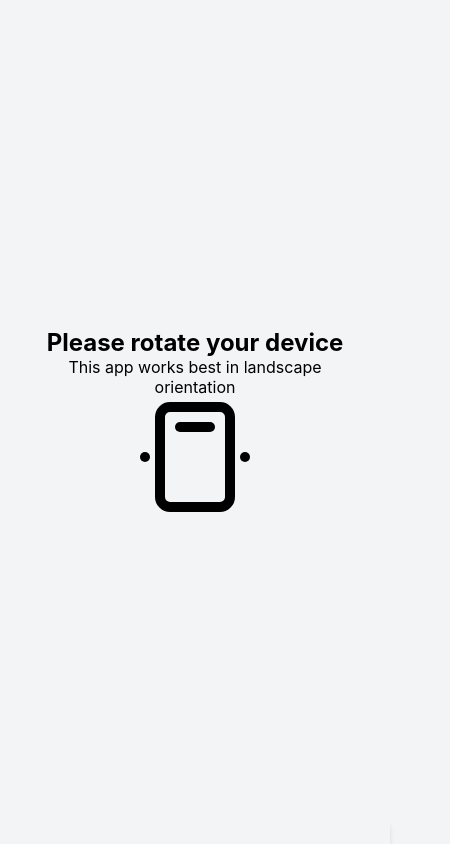
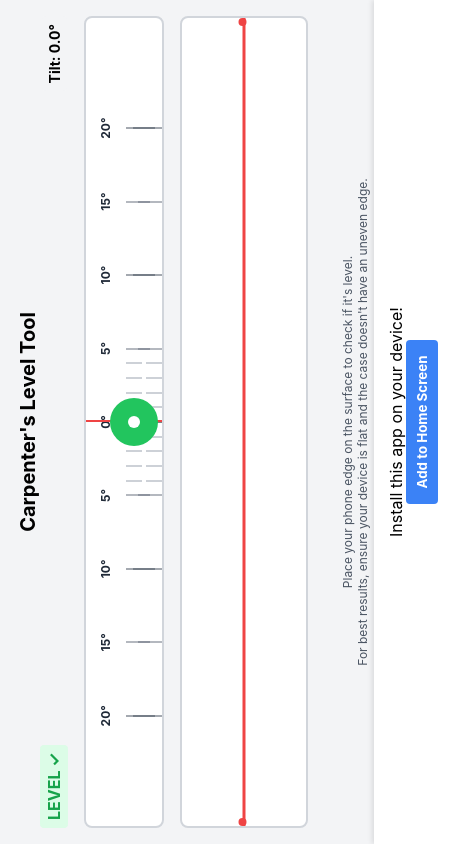
Before and after one commit to isaacdozier/level, a plain HTML site: page index.html in a window 390 px wide. Shown: the whole page, 450 px wide, since content can reach past the window. Drawn offline with Linux system fonts and the light colour scheme.

Commit message:
Update index.html

```diff
--- a/index.html
+++ b/index.html
@@ -5,21 +5,26 @@
     <meta name="viewport" content="width=device-width, initial-scale=1.0, maximum-scale=1.0, user-scalable=no">
     <title>Carpenter's Level Tool</title>
 
-    <!-- Basic PWA settings -->
+    <!-- PWA meta tags -->
     <meta name="description" content="A digital level tool for carpenters and DIY enthusiasts">
     <meta name="theme-color" content="#3b82f6">
     <meta name="apple-mobile-web-app-capable" content="yes">
-    <meta name="apple-mobile-web-app-status-bar-style" content="black">
+    <meta name="apple-mobile-web-app-status-bar-style" content="black-translucent">
     <meta name="apple-mobile-web-app-title" content="Level Tool">
-    <meta name="mobile-web-app-capable" content="yes">
+    <meta name="orientation" content="landscape">
 
     <!-- PWA manifest -->
     <link rel="manifest" href="manifest.json">
 
-    <!-- Icons -->
+    <!-- iOS icons -->
     <link rel="apple-touch-icon" href="icons/icon-192x192.png">
-    <link rel="icon" type="image/png" sizes="192x192" href="icons/icon-192x192.png">
-    <link rel="icon" type="image/png" sizes="512x512" href="icons/icon-512x512.png">
+    <link rel="apple-touch-icon" sizes="152x152" href="icons/icon-152x152.png">
+    <link rel="apple-touch-icon" sizes="180x180" href="icons/icon-180x180.png">
+    <link rel="apple-touch-icon" sizes="167x167" href="icons/icon-167x167.png">
+
+    <!-- Favicon -->
+    <link rel="icon" type="image/png" sizes="32x32" href="icons/icon-32x32.png">
+    <link rel="icon" type="image/png" sizes="16x16" href="icons/icon-16x16.png">
 
     <style>
         * {
@@ -42,6 +47,19 @@
             flex-direction: column;
             align-items: center;
             justify-content: center;
+        }
+
+        /* Force landscape */
+        @media screen and (orientation: portrait) {
+            html {
+                transform: rotate(-90deg);
+                transform-origin: left top;
+                width: 100vh;
+                height: 100vw;
+                position: absolute;
+                top: 100%;
+                left: 0;
+            }
         }
 
         .app-container {
@@ -337,61 +355,9 @@
         .reset-button:hover {
             background-color: #4b5563;
         }
-
-        .rotate-notice {
-            display: none;
-            position: fixed;
-            top: 0;
-            left: 0;
-            width: 100%;
-            height: 100%;
-            background-color: #f3f4f6;
-            flex-direction: column;
-            align-items: center;
-            justify-content: center;
-            z-index: 2000;
-            text-align: center;
-            padding: 2rem;
-        }
-
-        .rotate-notice img {
-            width: 120px;
-            height: 120px;
-            margin-bottom: 1rem;
-            animation: rotate 2s infinite;
-        }
-
-        @keyframes rotate {
-            0% { transform: rotate(0deg); }
-            25% { transform: rotate(90deg); }
-            75% { transform: rotate(90deg); }
-            100% { transform: rotate(0deg); }
-        }
-
-        /* Hide content in portrait and show rotate message */
-        @media (orientation: portrait) {
-            .rotate-notice {
-                display: flex;
-            }
-        }
     </style>
 </head>
 <body>
-    <!-- Rotation notice -->
-    <div class="rotate-notice">
-        <h2>Please rotate your device</h2>
-        <p>This app works best in landscape orientation</p>
-        <svg width="120" height="120" viewBox="0 0 24 24" fill="none" xmlns="http://www.w3.org/2000/svg">
-            <rect x="5" y="2" width="14" height="20" rx="2" stroke="#000000" stroke-width="2"/>
-            <path d="M9 6H15" stroke="#000000" stroke-width="2" stroke-linecap="round"/>
-            <path d="M2 12L2 12.01" stroke="#000000" stroke-width="2" stroke-linecap="round"/>
-            <path d="M22 12L22 12.01" stroke="#000000" stroke-width="2" stroke-linecap="round"/>
-            <path d="M12 22L12 22.01" stroke="#000000" stroke-width="2" stroke-linecap="round"/>
-            <path d="M12 2L12 2.01" stroke="#000000" stroke-width="2" stroke-linecap="round"/>
-            <path d="M19 6.5L19 17.5" stroke="#000000" stroke-width="2" stroke-linecap="round"/>
-        </svg>
-    </div>
-
     <div id="permission-screen" class="permission-screen">
         <h1>Carpenter's Digital Level Tool</h1>
         <p style="margin-top: 1rem; text-align: center;">This app needs permission to access your device's orientation sensors.</p>
@@ -408,7 +374,7 @@
 
     <div id="level-screen" class="app-container" style="display: none;">
         <header>
-            <h1>Carpenter's Digital Level Tool</h1>
+            <h1>Carpenter's Level Tool</h1>
             <div class="status-bar">
                 <span class="level-status" id="level-status">NOT LEVEL</span>
                 <span class="tilt-value" id="tilt-value">Tilt: 0.0°</span>
@@ -465,6 +431,7 @@
         // App state
         let beta = 0;          // tilt front-to-back (in degrees)
         let gamma = 0;         // tilt left-to-right (in degrees)
+        let orientation = 'landscape';
         let permissionState = 'checking';
         let deferredPrompt = null;
 
@@ -486,6 +453,9 @@
 
         // Initialize the app
         function init() {
+            // Try to force landscape orientation
+            forceLandscape();
+
             // Generate markers for the level indicator
             generateMarkers();
 
@@ -548,6 +518,20 @@
             if (window.matchMedia('(display-mode: standalone)').matches ||
                 window.navigator.standalone === true) {
                 installContainer.classList.remove('show');
+            }
+
+            // Listen for orientation changes
+            window.addEventListener('orientationchange', forceLandscape);
+            window.addEventListener('resize', forceLandscape);
+        }
+
+        // Force landscape orientation
+        function forceLandscape() {
+            // Try to lock orientation if supported
+            if (screen.orientation && screen.orientation.lock) {
+                screen.orientation.lock('landscape').catch(e => {
+                    console.log('Unable to lock orientation: ', e);
+                });
             }
         }
 
@@ -668,15 +652,26 @@
         // Get current tilt based on device orientation
         function getTilt() {
             // For landscape mode, we'll use gamma (left-right tilt)
+            // Depending on how the phone is held, we might need to use beta
+
+            // Use gamma for tilt detection
+            // Note: We need to check the actual device orientation here
+            // and might need to adjust based on the orientation
             let tilt = gamma;
 
             // Adjust based on device orientation
-            if (window.orientation === 90 || window.orientation === -90) {
-                // Device is in landscape - use gamma (most common)
-                tilt = window.orientation === 90 ? gamma : -gamma;
-            } else {
-                // Device is in portrait - use beta
-                tilt = window.orientation === 0 ? beta : -beta;
+            if (window.orientation === 90) {
+                // Device is rotated to the right
+                tilt = gamma;
+            } else if (window.orientation === -90) {
+                // Device is rotated to the left
+                tilt = -gamma;
+            } else if (window.orientation === 180) {
+                // Device is upside down
+                tilt = -beta;
+            } else if (window.orientation === 0) {
+                // Device is in normal portrait
+                tilt = beta;
             }
 
             return tilt;
@@ -773,12 +768,6 @@
 
         // Initialize the app
         init();
-
-        // Handle orientation changes
-        window.addEventListener('orientationchange', () => {
-            // Wait a moment for the orientation to complete
-            setTimeout(updateLevel, 100);
-        });
     </script>
 </body>
 </html>
```
